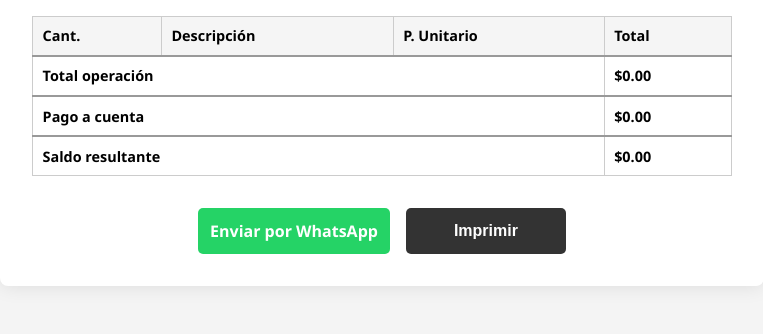
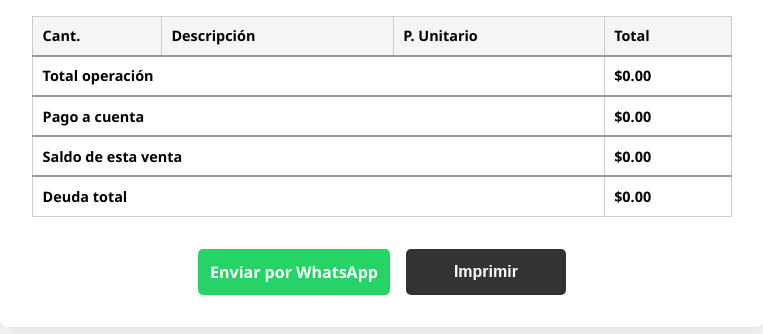
Before and after one commit to NahunMenem/Bando-Railway, a Flask app: template templates/comprobante.html in a window 1280 px wide. Shown: the part 267-601 px from the top of the page, without its empty margins (258-1021 px from the left). Run offline with Flask 3, Linux system fonts and the light colour scheme; the template is opened without the code that fills it, so the values that code supplies are empty.

Commit message:
Update comprobante.html

```diff
--- a/templates/comprobante.html
+++ b/templates/comprobante.html
@@ -151,9 +151,14 @@
           <td>${{ '%.2f'|format(venta.pago_a_cuenta or 0) }}</td>
         </tr>
         <tr>
-          <td colspan="3">Saldo resultante</td>
+          <td colspan="3">Saldo de esta venta</td>
           <td>${{ '%.2f'|format(venta.saldo_resultante) }}</td>
         </tr>
+        <tr>
+          <td colspan="3">Deuda total</td>
+          <td>${{ '%.2f'|format(deuda_total) }}</td>
+        </tr>
+
       </tfoot>
     </table>
 
```
